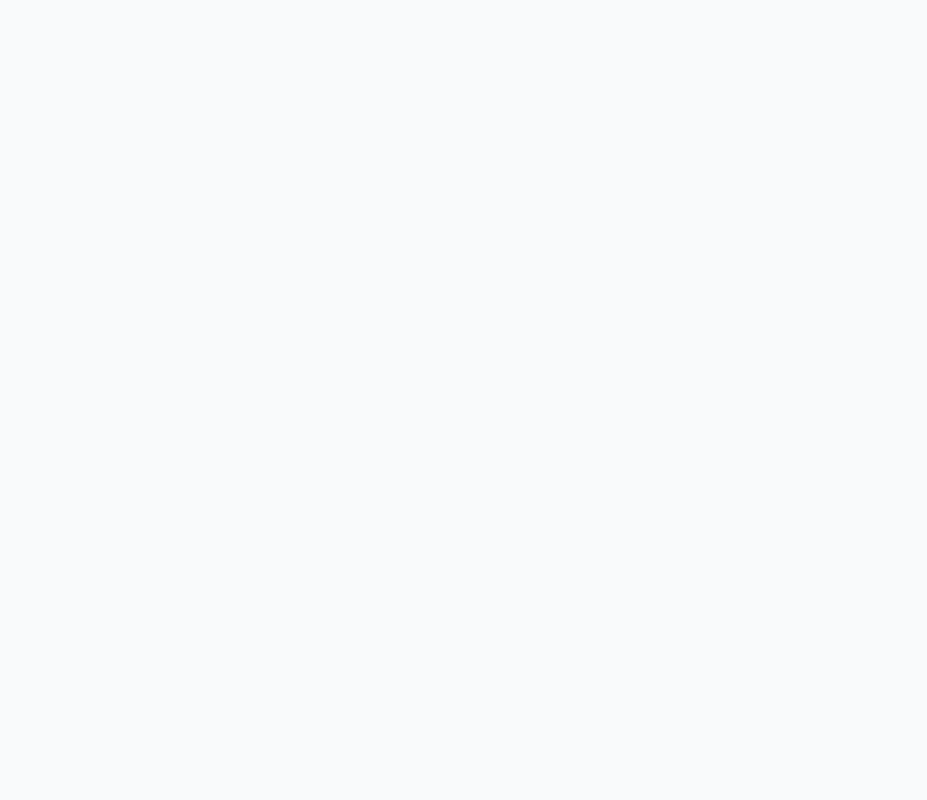
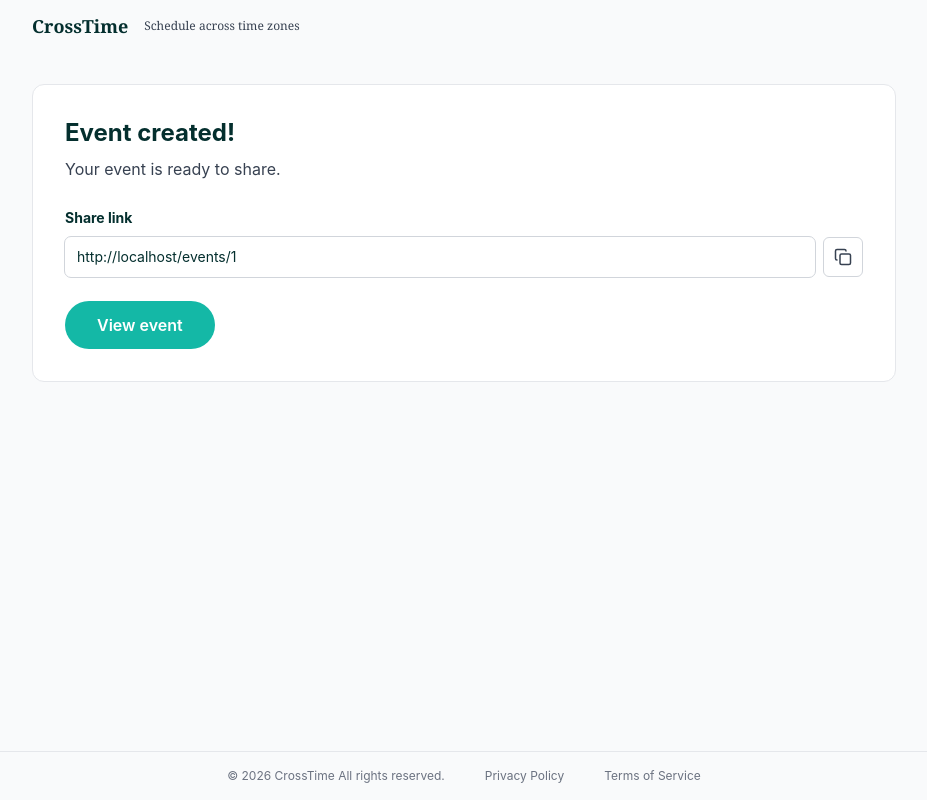
Before and after one commit to masuyama13/scheduling-polls, a React (Vite) app in the folder frontend/: page /events/1/created in a window 1280 px wide. Before the commit this address had no page. Shown: the whole page, without its empty margins (176-1103 px from the left). Built offline with nearby package versions, Linux system fonts and the light colour scheme.

Commit message:
Show an Event creation success page

```diff
--- a/frontend/src/App.tsx
+++ b/frontend/src/App.tsx
@@ -1,6 +1,7 @@
 import { BrowserRouter, Routes, Route } from 'react-router'
 import MainLayout from './components/MainLayout'
 import HomePage from './pages/HomePage'
+import EventCreatedPage from './pages/EventCreatedPage'
 import EventDetailPage from './pages/EventDetailPage'
 
 function App() {
@@ -10,6 +11,7 @@ function App() {
         <Routes>
           <Route element={<MainLayout />}>
             <Route path="/" element={<HomePage />}></Route>
+            <Route path="/events/:public_token/created" element={<EventCreatedPage />}></Route>
             <Route path="/events/:public_token" element={<EventDetailPage />}></Route>
           </Route>
         </Routes>
--- a/frontend/src/components/EventCreateForm.tsx
+++ b/frontend/src/components/EventCreateForm.tsx
@@ -99,7 +99,7 @@ export default function EventCreateForm({ candidateInstants, timeZone, onCandida
         },
         { timeout: EVENT_CREATE_TIMEOUT_MS },
       )
-      void navigate(`/events/${data.public_token}`)
+      void navigate(`/events/${data.public_token}/created`)
     } catch (error) {
       console.error('Error creating event:', error)
       if (axios.isAxiosError<{ errors?: string[] }>(error)) {
--- /dev/null
+++ b/frontend/src/pages/EventCreatedPage.tsx
@@ -0,0 +1,96 @@
+import { Check, Copy } from 'lucide-react'
+import { useEffect, useState } from 'react'
+import { Link, useParams } from 'react-router'
+
+type CopyStatus = 'idle' | 'copied' | 'error'
+
+export default function EventCreatedPage() {
+  const { public_token } = useParams()
+  const [copyStatus, setCopyStatus] = useState<CopyStatus>('idle')
+  const eventUrl = public_token ? `${window.location.origin}/events/${public_token}` : ''
+
+  useEffect(() => {
+    if (copyStatus !== 'copied') return
+
+    const timeoutId = window.setTimeout(() => setCopyStatus('idle'), 2_000)
+    return () => window.clearTimeout(timeoutId)
+  }, [copyStatus])
+
+  const handleCopy = async () => {
+    if (!eventUrl || !navigator.clipboard) {
+      setCopyStatus('error')
+      return
+    }
+
+    try {
+      await navigator.clipboard.writeText(eventUrl)
+      setCopyStatus('copied')
+    } catch {
+      setCopyStatus('error')
+    }
+  }
+
+  return (
+    <main className="w-full text-content-primary">
+      <section className="mx-auto max-w-4xl px-4 py-4 sm:py-8">
+        <div className="flex flex-col gap-6 rounded-xl border border-border-subtle bg-surface-panel p-6 sm:p-8">
+          <div className="space-y-2">
+            <h1 className="text-2xl font-bold">Event created!</h1>
+            <p className="text-content-secondary">Your event is ready to share.</p>
+          </div>
+
+          <div className="space-y-2">
+            <label htmlFor="event-share-url" className="text-sm font-bold">
+              Share link
+            </label>
+            <div className="mt-2 flex gap-2">
+              <input
+                id="event-share-url"
+                type="text"
+                value={eventUrl}
+                readOnly
+                aria-label="Event share link"
+                className="block min-w-0 flex-1 rounded-md border-default px-3 py-2 text-sm outline-1 outline-border-default focus:outline-2 focus:outline-brand-primary"
+              />
+              <div className="relative shrink-0">
+                <button
+                  type="button"
+                  onClick={() => void handleCopy()}
+                  disabled={!eventUrl}
+                  aria-label="Copy event link"
+                  className="flex h-10 w-10 cursor-pointer items-center justify-center rounded-md border border-border-default text-content-secondary transition hover:bg-surface-muted hover:text-content-primary disabled:cursor-not-allowed disabled:opacity-50 focus:outline-none focus:ring-1 focus:ring-border-strong"
+                >
+                  {copyStatus === 'copied' ? (
+                    <Check size={18} aria-hidden="true" />
+                  ) : (
+                    <Copy size={18} aria-hidden="true" />
+                  )}
+                </button>
+                {copyStatus === 'copied' && (
+                  <span
+                    className="pointer-events-none absolute bottom-full right-0 mb-2 rounded-md bg-content-primary px-2 py-1 text-xs text-white"
+                    role="status"
+                  >
+                    Copied
+                  </span>
+                )}
+              </div>
+            </div>
+            {copyStatus === 'error' && (
+              <p className="text-sm text-status-danger" role="alert">
+                Copy failed. Select the link and copy it manually.
+              </p>
+            )}
+          </div>
+
+          <Link
+            to={public_token ? `/events/${public_token}` : '/'}
+            className="inline-flex w-full items-center justify-center rounded-full bg-brand-primary px-8 py-3 font-semibold text-white transition hover:bg-brand-primary-hover focus:outline-none focus:ring-1 focus:ring-offset-1 focus:ring-brand-primary sm:w-fit"
+          >
+            View event
+          </Link>
+        </div>
+      </section>
+    </main>
+  )
+}
--- a/frontend/src/pages/EventDetailPage.tsx
+++ b/frontend/src/pages/EventDetailPage.tsx
@@ -24,7 +24,7 @@ export default function EventDetailPage() {
   return (
     <div className="event-detail-page text-content-primary w-full">
       <main className="mx-auto flex max-w-3xl flex-col gap-10 px-4 py-8">
-        <h1 className="text-2xl font-bold">{event?.name ?? 'Event Detail Page'}</h1>
+        <h1 className="text-2xl font-bold">{event?.name ?? ''}</h1>
         {event && (
           <div className="space-y-2">
             {event.description && <p>{event.description}</p>}
```
Also changed, not shown: 1 other file (tests, documents, lock files or other folders).
